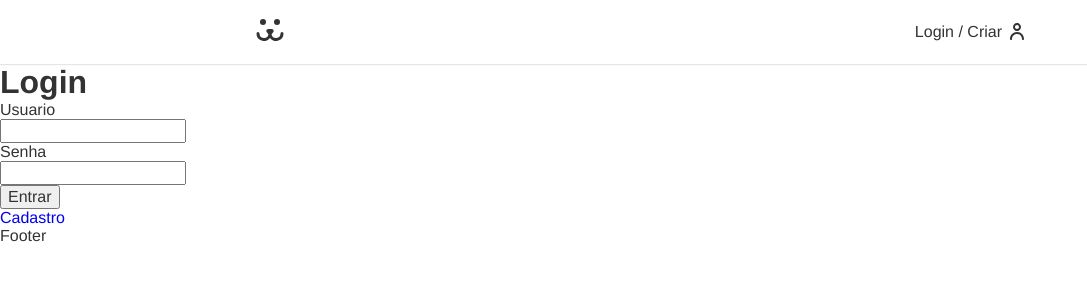
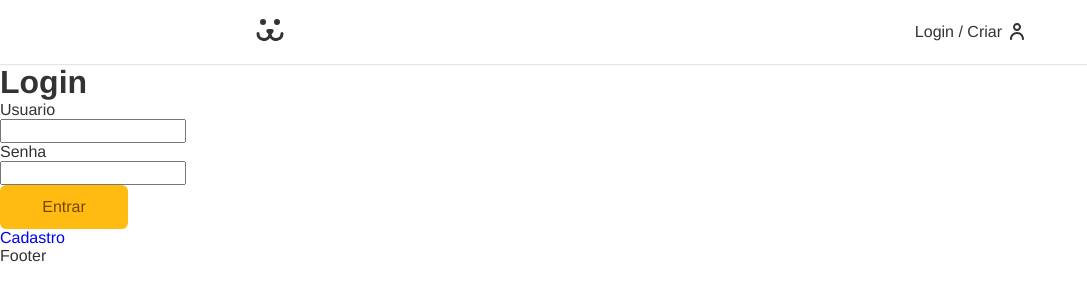
Before and after one commit to douglasnevesdev/origamid-reactjs, a React (Create React App) app in the folder dogs/: page /login in a window 1280 px wide. Shown: the top 300 px of the page, without its empty margins (0-1087 px from the left). Built offline with nearby package versions, Linux system fonts and the light colour scheme; the HTML template or start-up script is replaced by a standard one.

Commit message:
Update
Update

```diff
--- a/dogs/src/Components/Forms/Button.module.css
+++ b/dogs/src/Components/Forms/Button.module.css
@@ -0,0 +1,24 @@
+.button{
+  font-size: 1rem;
+  font-family: var(--type-first);
+  cursor: pointer;
+  border: none;
+  border-radius: 0.4rem;
+  background: #fb1;
+  color: #764701;
+  min-width: 8rem;
+  padding: 0.8rem 1.2rem;
+  box-sizing: border-box;
+  transition: 0.1s;
+}
+
+.button:hover,
+.button:focus{
+  outline: none;
+  box-shadow: 0 0 0 3px #fea, 0 0 0 4px #fb1;
+}
+
+.button:disabled{
+  opacity: 0.5;
+  cursor: wait;
+}
--- a/dogs/src/Components/Forms/Button.tsx
+++ b/dogs/src/Components/Forms/Button.tsx
@@ -4,10 +4,10 @@ interface InputProps extends InputHTMLAttributes<HTMLInputElement> {
   children: string;
 }
 
-const Button: React.FC<InputProps> = (props: InputProps) => {
+const Button: React.FC<InputProps> = ({ children }: InputProps) => {
   return (
     <button className={styles.button}>
-      {props.children}
+      {children}
     </button>
   )
 }
--- a/dogs/src/Components/Forms/Input.tsx
+++ b/dogs/src/Components/Forms/Input.tsx
@@ -5,11 +5,11 @@ interface InputProps extends InputHTMLAttributes<HTMLInputElement> {
   label: string
 }
 
-const Input: React.FC<InputProps> = (props: InputProps) => {
+const Input: React.FC<InputProps> = ({ label, name, type }: InputProps) => {
   return (
     <div>
-      <label htmlFor={props.name}>{props.label}</label>
-      <input id={props.name} name={props.name} className={styles.input} type={props.type} />
+      <label htmlFor={name}>{label}</label>
+      <input id={name} name={name} className={styles.input} type={type} />
     </div>
   );
 }
```
